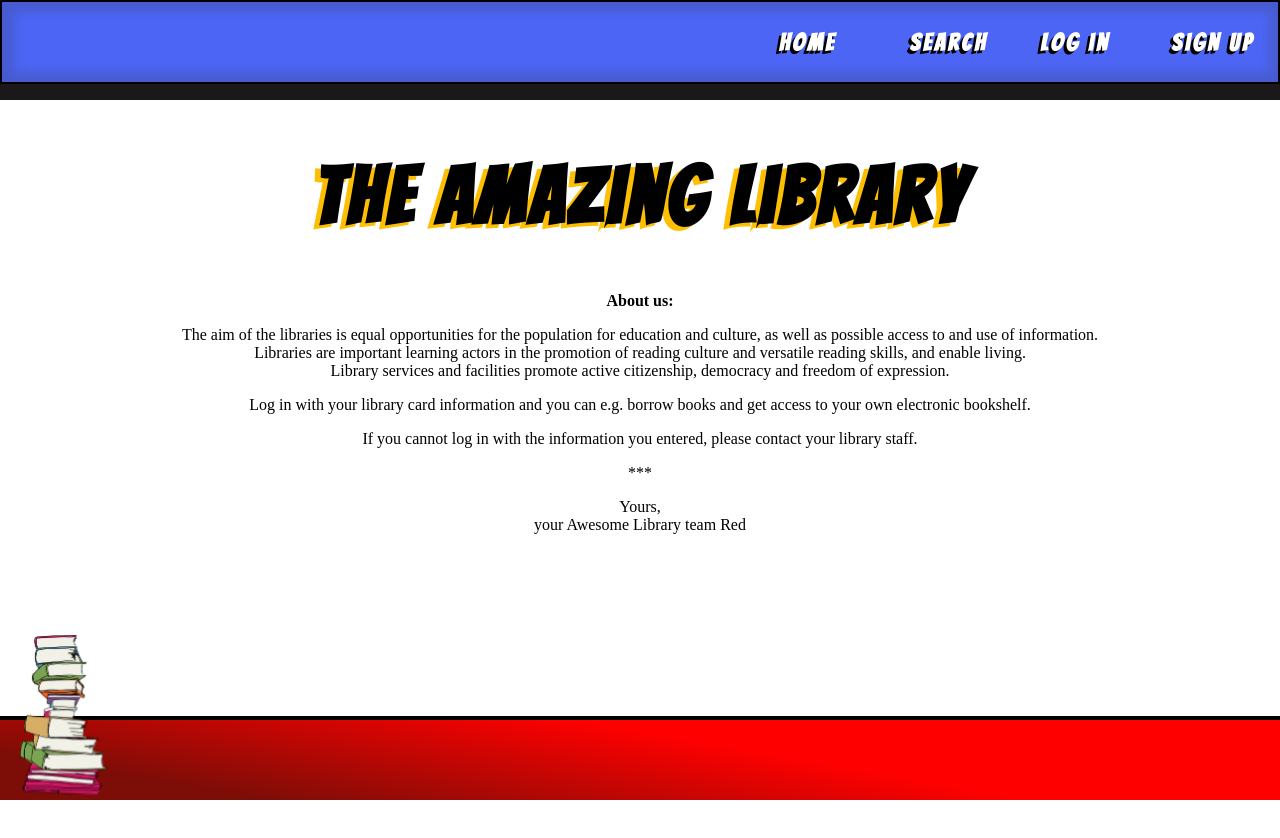
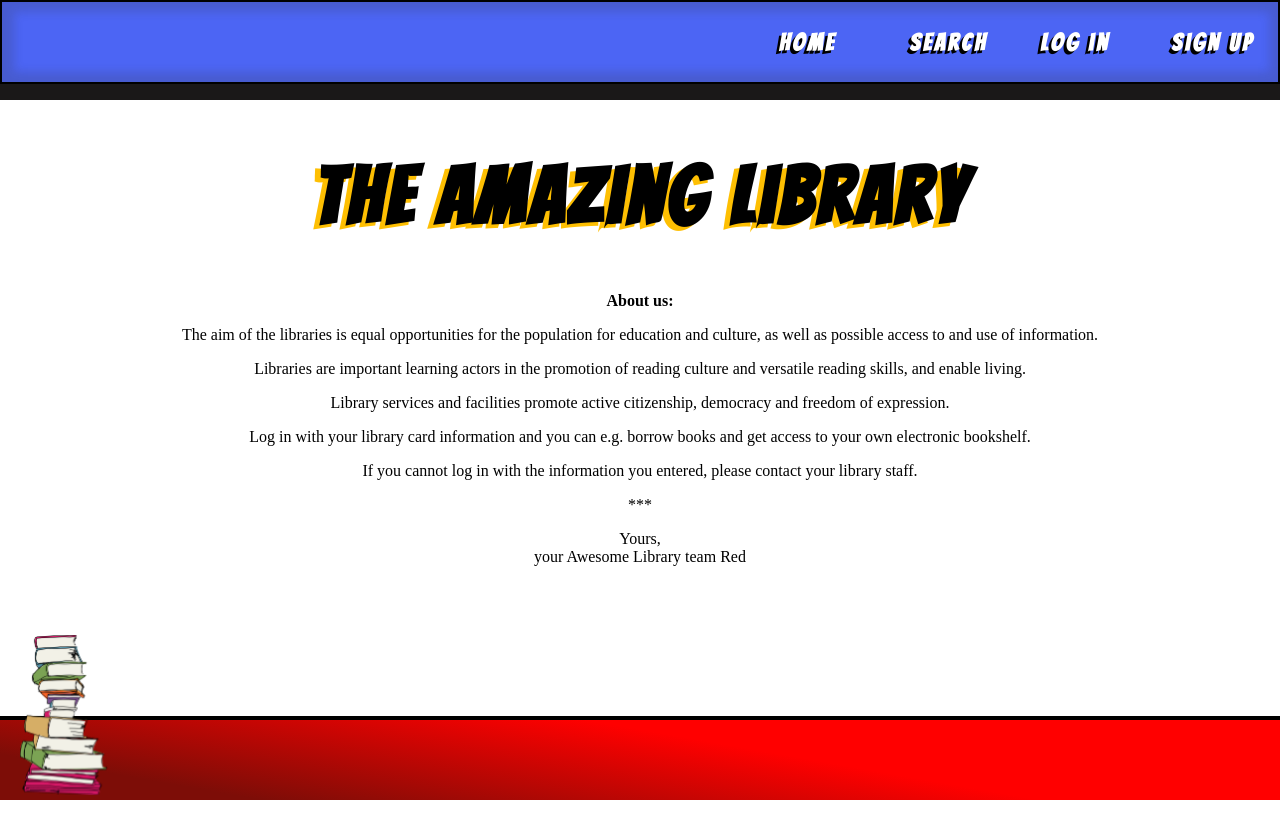
Before and after one commit to cat-rivers/react_library, a React (Create React App) app in the folder awesome_library/: page / in a window 1280 px wide. Shown: the top 838 px of the page. Built offline with nearby package versions, Linux system fonts and the light colour scheme; data requests are answered from the project's data file.

Commit message:
changed margin in app body

```diff
--- a/awesome_library/src/App.css
+++ b/awesome_library/src/App.css
@@ -1,5 +1,5 @@
 .app-body {
   height: 100vh;
   /* overflow: auto; */
-  margin-bottom: 150px;
+  margin-bottom: 100px;
 }
--- a/awesome_library/src/components/Home.js
+++ b/awesome_library/src/components/Home.js
@@ -14,10 +14,12 @@ const Home = () => {
           The aim of the libraries is equal opportunities for the population for
           education and culture, as well as possible access to and use of
           information.
-          <br />
+        </p>
+        <p>
           Libraries are important learning actors in the promotion of reading
           culture and versatile reading skills, and enable living.
-          <br />
+        </p>
+        <p>
           Library services and facilities promote active citizenship, democracy
           and freedom of expression.
         </p>
```
